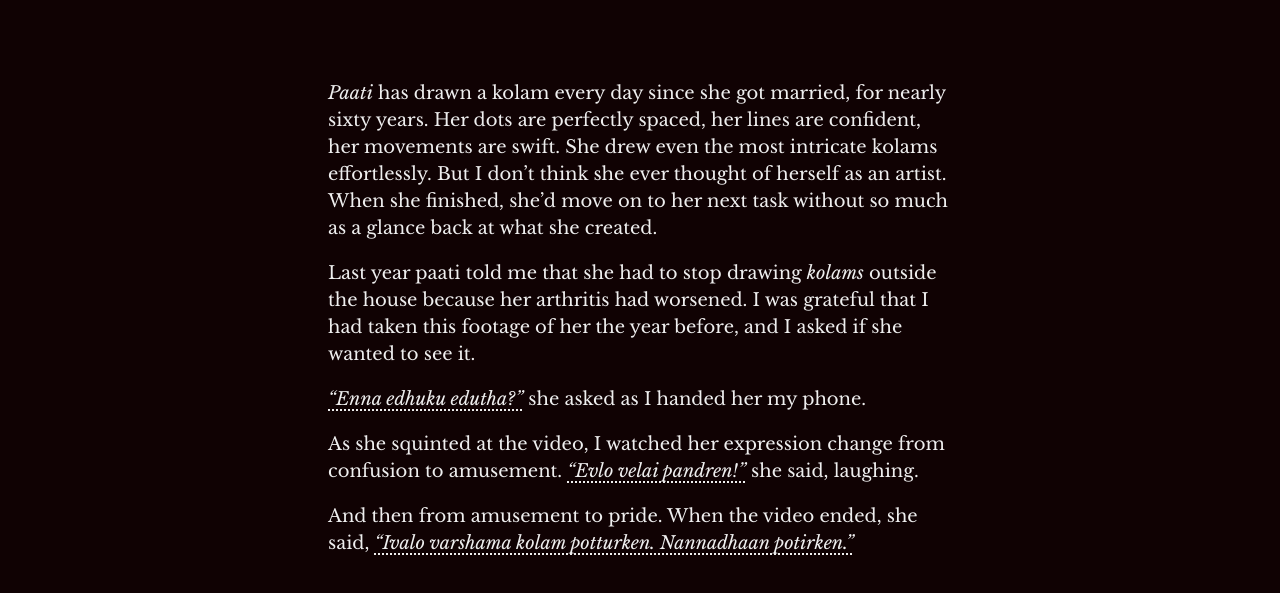
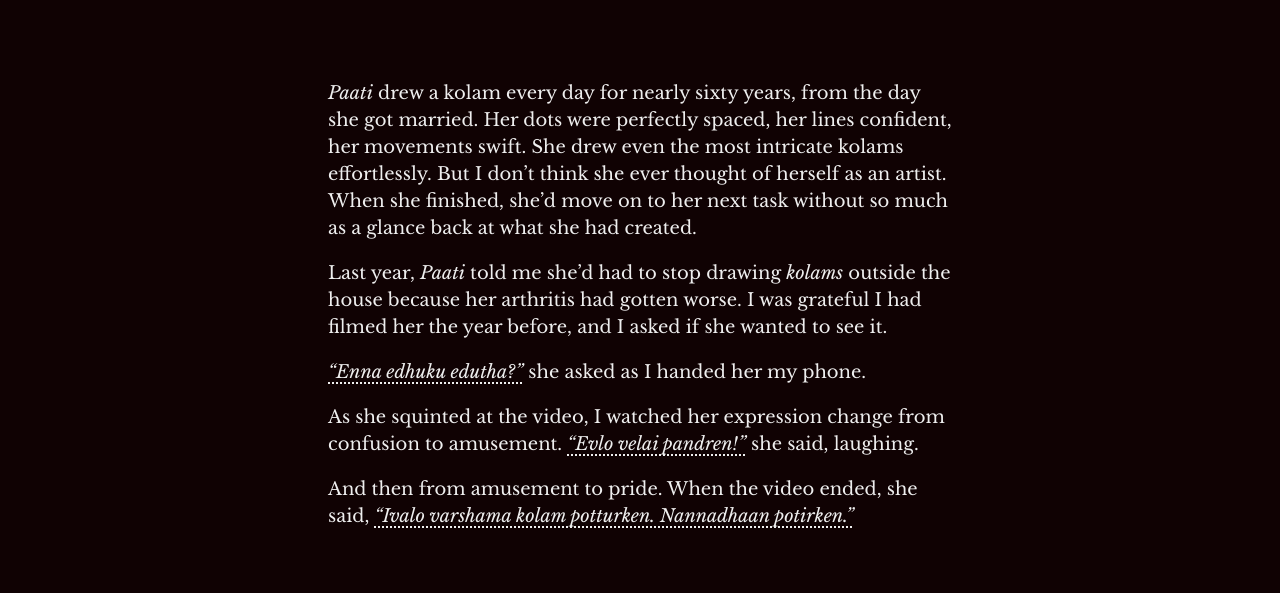
Before and after one commit to aishichandra/make_a_kolam, a plain HTML site: page index.html in a window 1280 px wide. Shown: the part 1359-1952 px from the top of the page. Drawn offline with nearby package versions, Linux system fonts and the light colour scheme; a web font is replaced by a local one.

Commit message:
Update Kolam story text

```diff
--- a/index.html
+++ b/index.html
@@ -245,7 +245,7 @@
         <p class="translation-hint"><span class="hint-hover">Hover over</span><span class="hint-tap">Tap</span> underlined text for English.</p>
       </header>
 
-      <p>When I visited India during the holidays, jet lag and the heat would sometimes wake me before dawn. In the dark, I’d watch my <em>paati</em> clutch her knees and hold her breath as she slowly pulled herself up from the floor, trying to manage the pain of arthritis. Seeing her quietly wince, I’d urge her to sleep a little longer, but she’d wave me off. <button type="button" class="story-quote" aria-expanded="false" aria-describedby="quote-translation-1"><span class="quote-original" lang="ta-Latn">“Idhu ellaam irukkum. Day arambikka vendiyadhaan.”</span><span class="quote-translation" id="quote-translation-1" lang="en">“The pain will be there. It's time to start the day.”</span></button></p>
+      <p>When I visited India over the holidays, jet lag and the heat would sometimes wake me before dawn. In the dark, I’d watch my <em>paati</em> clutch her knees and hold her breath as she slowly pulled herself up from the floor, trying to manage the pain of her arthritis. Seeing her quietly wince, I’d urge her to sleep a little longer, but she’d wave me off. <button type="button" class="story-quote" aria-expanded="false" aria-describedby="quote-translation-1"><span class="quote-original" lang="ta-Latn">“Idhu ellaam irukkum. Day arambikka vendiyadhaan.”</span><span class="quote-translation" id="quote-translation-1" lang="en">“The pain will be there. It's time to start the day.”</span></button></p>
 
       <p>Hobbling outside, she’d begin her day by drawing a <em>kolam</em>.</p>
     </div>
@@ -272,11 +272,11 @@
     </section>
 
     <div class="story">
-      <p><em>Paati</em> has drawn a kolam every day since she got married, for nearly sixty years. Her dots are perfectly spaced, her lines are confident, her movements are swift. She drew even the most intricate kolams effortlessly. But I don’t think she ever thought of herself as an artist. When she finished, she’d move on to her next task without so much as a glance back at what she created. </p>
+      <p><em>Paati</em> drew a kolam every day for nearly sixty years, from the day she got married. Her dots were perfectly spaced, her lines confident, her movements swift. She drew even the most intricate kolams effortlessly. But I don’t think she ever thought of herself as an artist. When she finished, she’d move on to her next task without so much as a glance back at what she had created.</p>
 
       <!-- <p>A couple years ago, I made a quick trip to India and stayed with <em>paati</em> for a day. I’d brought my new DSLR, so I tried to film her as she went about her morning chores. But I hadn’t figured out all the camera’s controls, and I was frustrated that the footage didn’t look the way I wanted. I resigned myself to trying again on my next trip.</p> -->
 
-      <p>Last year paati told me that she had to stop drawing <i>kolams</i> outside the house because her arthritis had worsened. I was grateful that I had taken this footage of her the year before, and I asked if she wanted to see it. </p>
+      <p>Last year, <em>Paati</em> told me she’d had to stop drawing <i>kolams</i> outside the house because her arthritis had gotten worse. I was grateful I had filmed her the year before, and I asked if she wanted to see it.</p>
 
       <p><button type="button" class="story-quote" aria-expanded="false" aria-describedby="quote-translation-2"><em><span class="quote-original" lang="ta-Latn">“Enna edhuku edutha?”</span><span class="quote-translation" id="quote-translation-2" lang="en">“Why film me?”</span></em></button> she asked as I handed her my phone.</p>
 
```
